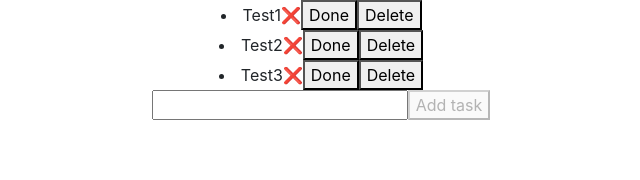
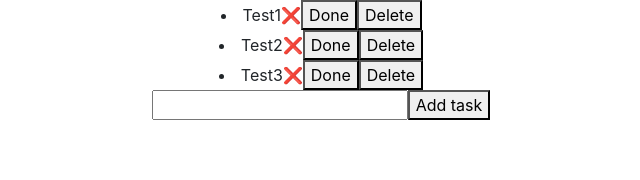
Before and after one commit to AlexeyIzhbulatov/HomeworkToDo, a React (Create React App) app: page / in a window 1280 px wide. Shown: the top 180 px of the page, without its empty margins (319-959 px from the left). Built offline with nearby package versions, Linux system fonts and the light colour scheme.

Commit message:
setTodosLastJob

```diff
--- a/src/App.js
+++ b/src/App.js
@@ -35,13 +35,12 @@ function App() {
         setTodos(updateTaskDone)
     }
 
-    const onTaskSave = (task) => {
+   const onTaskSave = (task) => {
         const updateTaskSave = todos.map(el => {
-            if (el.id === task.id) return {...el, name: task.name}
+            if(el.id === task.id) return {...el, name: task.name}
             else return el;
-        });
-        setTodos(updateTaskSave)
-    }
+        })
+   }
 
 
     return (
--- a/src/TodoCreateForm.js
+++ b/src/TodoCreateForm.js
@@ -16,7 +16,7 @@ function TodoCreateForm(props) {
     return (
         <div className="createForm">
         <input type="text" value={task} onChange={e => setTask(e.target.value)}/>
-        <button onClick={addTask} disabled={task.trim() === ''}>Add task</button>
+        <button onClick={addTask} disabled={task.trim()}>Add task</button>
         </div>
     );
 }
--- a/src/TodoList.js
+++ b/src/TodoList.js
@@ -11,11 +11,11 @@ function TodoList(props) {
         setEditTask({...editTask, name: e.target.value})
     }
 
+const onTaskSave = () =>{
+        props.onTaskSave(editTask);
+        setEditTask({})
+}
 
-    const TaskSave = () => {
-        props.onTaskSave(editTask)
-        setEditTask({})
-    }
 
     return (
         <div className="todo">
@@ -28,7 +28,7 @@ function TodoList(props) {
                             ? <>
                                 <input type="text" value={editTask.name}
                                        onChange={onChangeTaskEdit}/>
-                                <button onClick={TaskSave}>Save</button>
+                                <button onClick={onTaskSave}>Save</button>
                             </>
                             : <span onClick={() => editMode(el)}>{el.name}</span>
                     }
```
